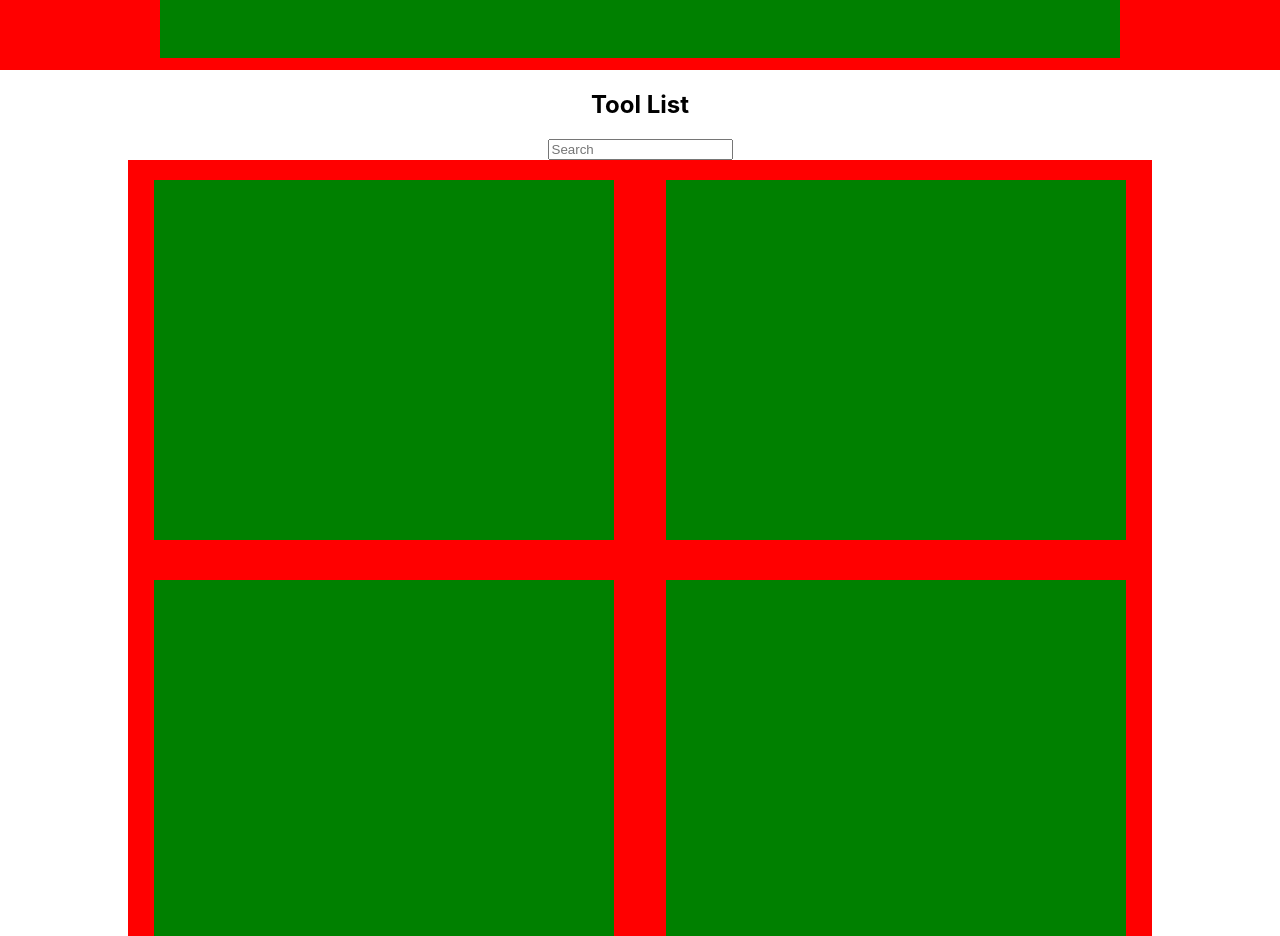
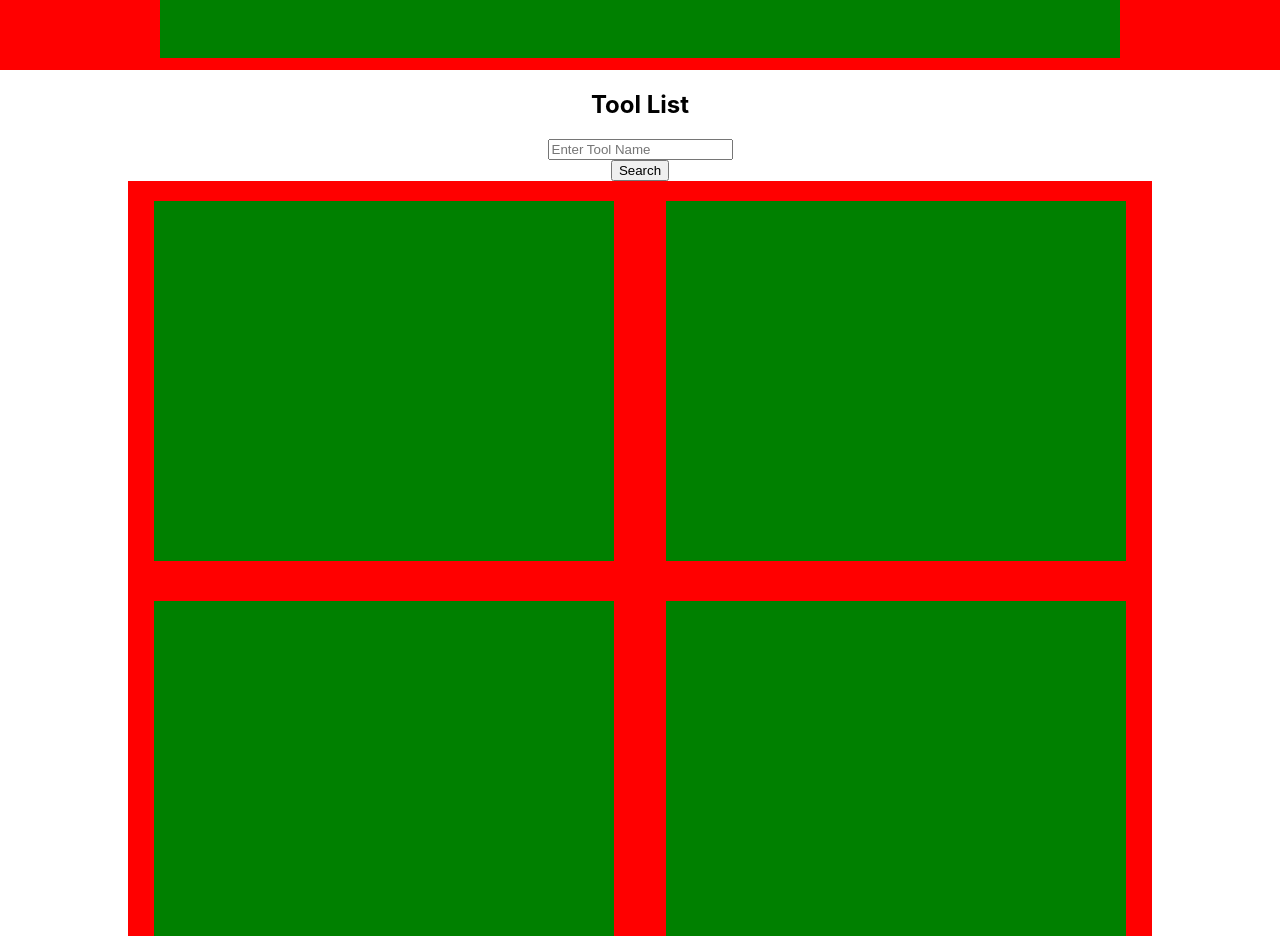
Before and after one commit to Use-My-Tools-BW/front-end, a React (Create React App) app: page / in a window 1280 px wide. Shown: the part 2300-3236 px from the top of the page. Built offline with nearby package versions, Linux system fonts and the light colour scheme.

Commit message:
Fixed a bug ToolList

```diff
--- a/src/Components/FilterSearch.js
+++ b/src/Components/FilterSearch.js
@@ -27,7 +27,7 @@ export default class FilterSearch extends React.Component {
                 <form>
                     <input
                     type="text"
-                    placeholder="Search"
+                    placeholder="Enter Tool Name"
                     onChange={this.filterList}/>
                 </form>
             <div>
--- a/src/components/ToolList.js
+++ b/src/components/ToolList.js
@@ -50,6 +50,7 @@ class ToolList extends React.Component {
                     </form>
                 </div> */}
                 <FilterSearch/>
+                <button type="submit">Search</button>
                 {/* Featured listings appear below. Search submissions will filter the featured listings */}
                 <div className="featured-tools" style={{ width: '80vw', height: '100vh', backgroundColor: 'red', display: 'flex', flexWrap: 'wrap', justifyContent: 'space-around', alignItems: 'center'}}>
                     {/* The four div elements below will be removed. This is just shows how 4 tool cards will be positioned. */}
```
